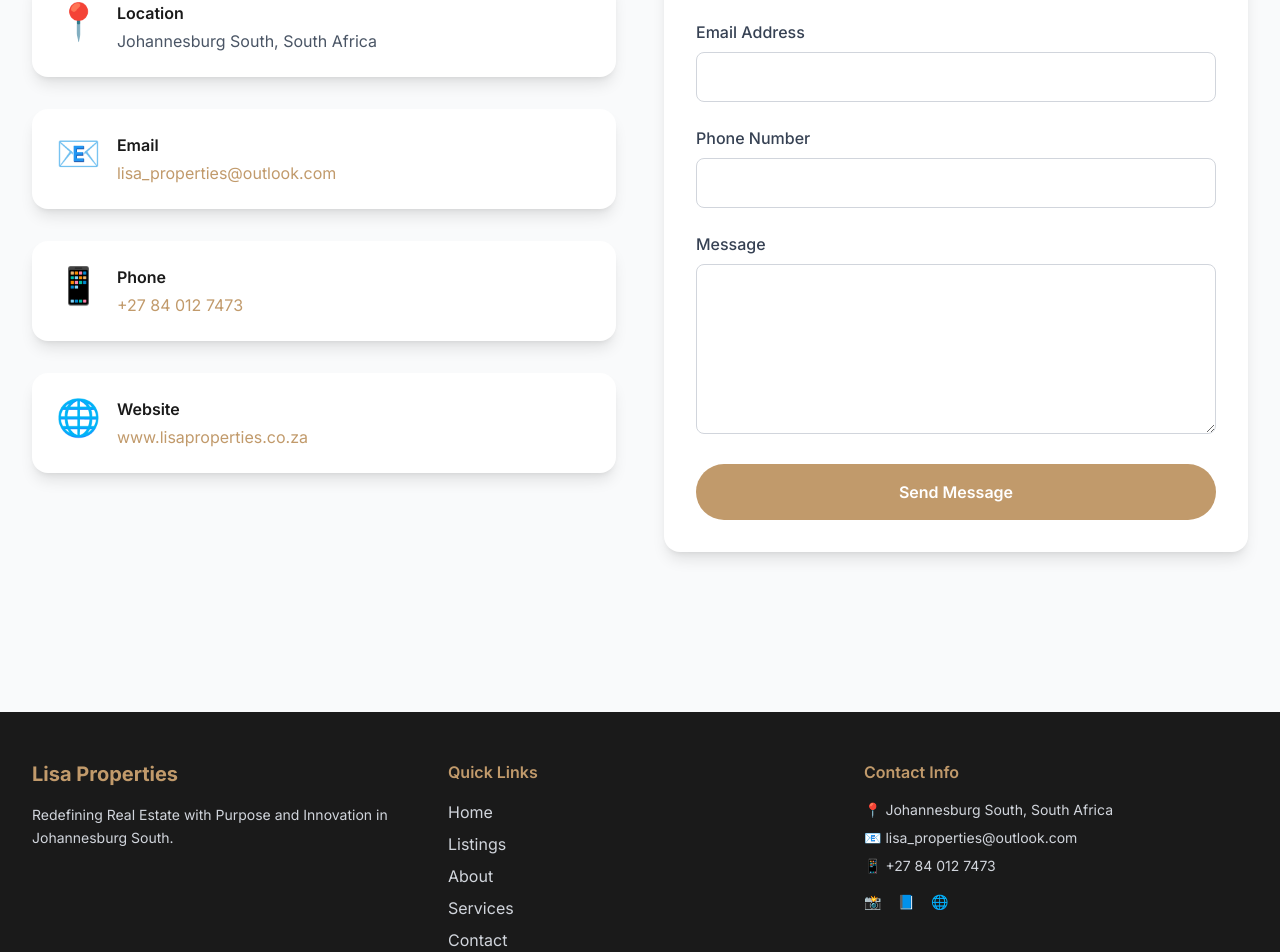
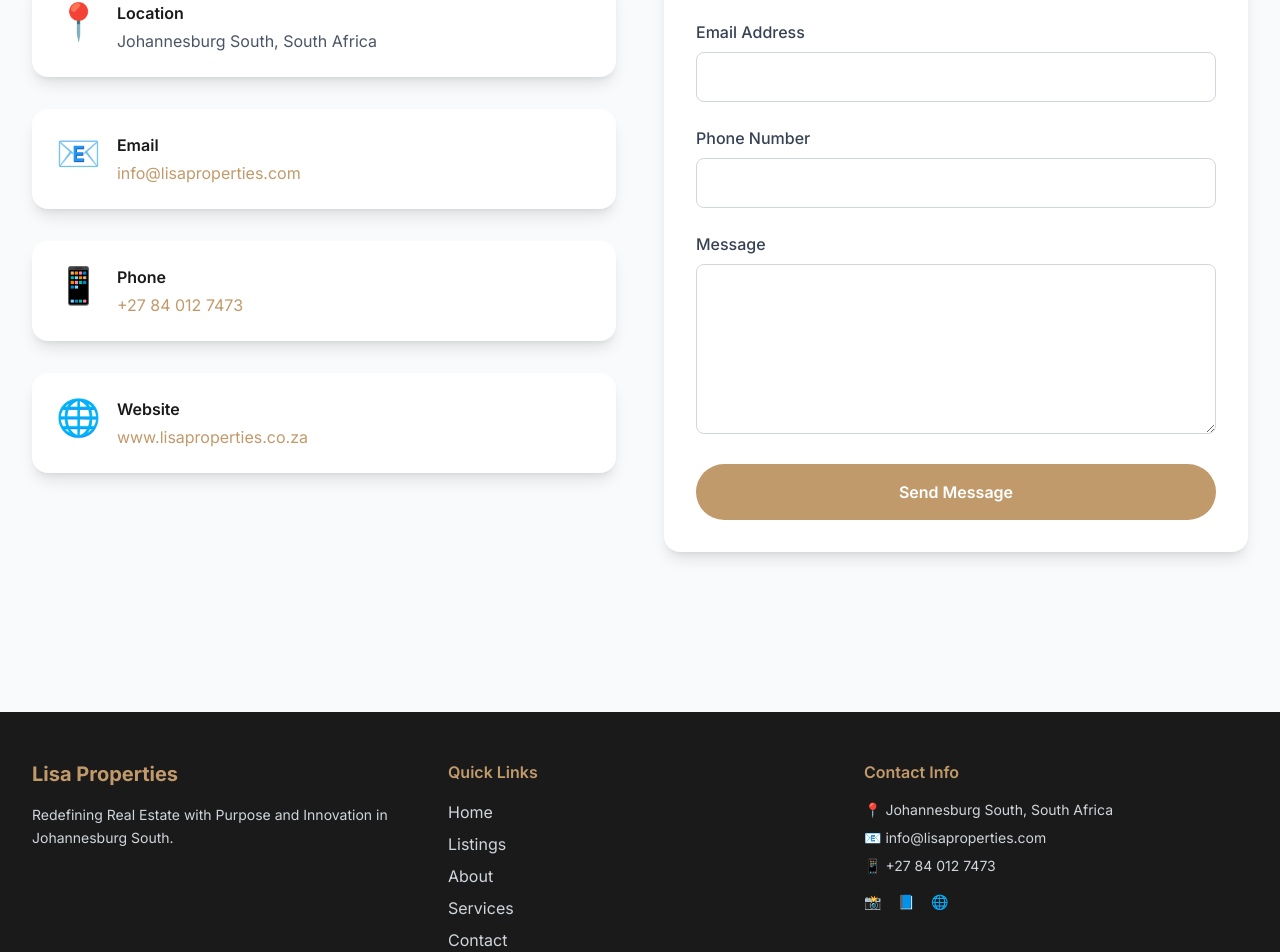
Before and after one commit to Thabang-777/lisa-properties-website, a Next.js app: page /contact in a window 1280 px wide. Shown: the part 586-1538 px from the top of the page. Built offline with nearby package versions, Linux system fonts and the light colour scheme.

Commit message:
change emails to info@lisaproperties.com

```diff
--- a/app/contact/page.tsx
+++ b/app/contact/page.tsx
@@ -28,7 +28,7 @@ export default function ContactPage() {
             </div>
             {[
               { icon: '📍', title: 'Location', value: 'Johannesburg South, South Africa' },
-              { icon: '📧', title: 'Email', value: 'lisa_properties@outlook.com', link: 'mailto:lisa_properties@outlook.com' },
+              { icon: '📧', title: 'Email', value: 'info@lisaproperties.com', link: 'mailto:info@lisaproperties.com' },
               { icon: '📱', title: 'Phone', value: '+27 84 012 7473', link: 'tel:+27840127473' },
               { icon: '🌐', title: 'Website', value: 'www.lisaproperties.co.za', link: 'https://www.lisaproperties.co.za' },
             ].map((item, index) => (
--- a/app/page.tsx
+++ b/app/page.tsx
@@ -88,7 +88,7 @@ export default function Home() {
               <h3 className="text-2xl font-bold text-charcoal mb-6">Get In Touch</h3>
               <div className="space-y-4 text-gray-700">
                 <p className="flex items-start"><span className="mr-3 text-2xl">📍</span><span>Johannesburg South, South Africa</span></p>
-                <p className="flex items-start"><span className="mr-3 text-2xl">📧</span><a href="mailto:lisa_properties@outlook.com" className="hover:text-gold transition-colors">lisa_properties@outlook.com</a></p>
+                <p className="flex items-start"><span className="mr-3 text-2xl">📧</span><a href="mailto:info@lisaproperties.com" className="hover:text-gold transition-colors">info@lisaproperties.com</a></p>
                 <p className="flex items-start"><span className="mr-3 text-2xl">📱</span><a href="tel:+27840127473" className="hover:text-gold transition-colors">+27 84 012 7473</a></p>
               </div>
             </motion.div>
--- a/components/Footer.tsx
+++ b/components/Footer.tsx
@@ -21,7 +21,7 @@ export default function Footer() {
             <h4 className="text-gold font-semibold mb-4">Contact Info</h4>
             <div className="space-y-2 text-gray-300 text-sm">
               <p>📍 Johannesburg South, South Africa</p>
-              <p>📧 lisa_properties@outlook.com</p>
+              <p>📧 info@lisaproperties.com</p>
               <p>📱 +27 84 012 7473</p>
               <div className="flex space-x-4 mt-4">
                 <a href="https://www.instagram.com/mahlatselisa" target="_blank" rel="noopener noreferrer" className="text-gray-300 hover:text-gold transition-colors duration-300">📸</a>
```
